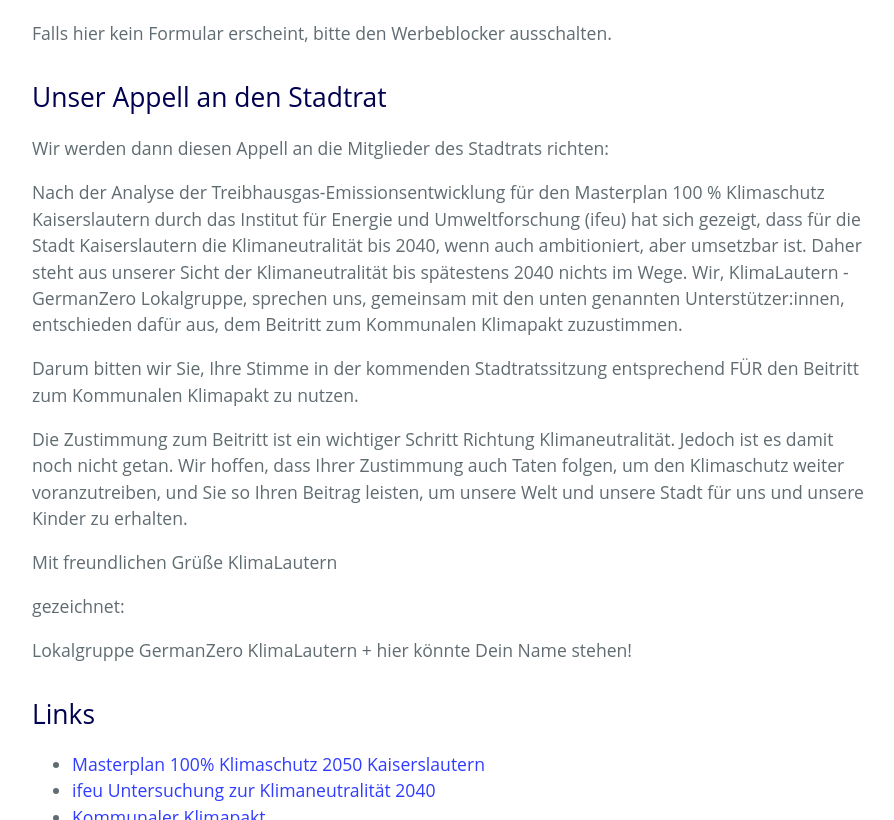
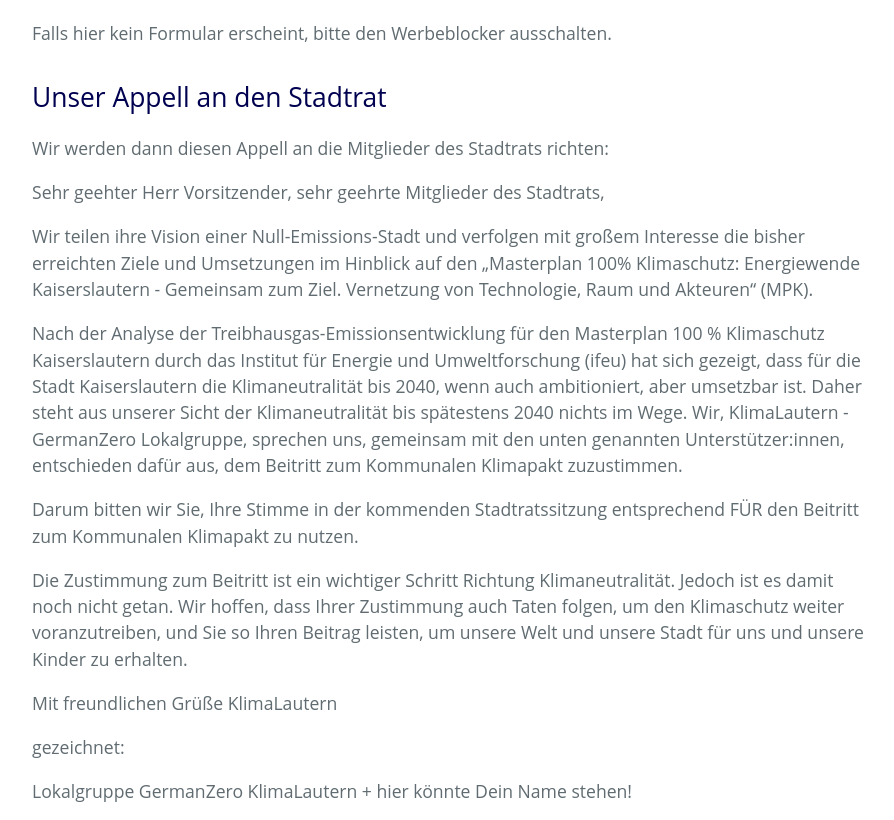
Before and after one commit to klimalautern/klimalautern.github.io, a Jekyll site: the page built from appell-klimapakt.md, in a window 1280 px wide and 900 px high, scrolled down 1135 px, cut to the strip 80-900 px from the top of the window. Shown: the whole strip, without its empty margins (192-1086 px from the left). Built offline with Jekyll 4.4.1, drawn with Linux system fonts in a browser that asks for light colours; our own code applies the rules of GitHub Pages for plain Markdown files; comment, search, counter and statistics services are not loaded.

Commit message:
Anrede im Appell ergänzt

```diff
--- a/appell-klimapakt.md
+++ b/appell-klimapakt.md
@@ -36,6 +36,14 @@
 
 Wir werden dann diesen Appell an die Mitglieder des Stadtrats richten:
 
+Sehr geehter Herr Vorsitzender, sehr geehrte Mitglieder des Stadtrats,
+
+Wir teilen ihre Vision einer Null-Emissions-Stadt und verfolgen mit
+großem Interesse die bisher erreichten Ziele und Umsetzungen im
+Hinblick auf den „Masterplan 100% Klimaschutz: Energiewende
+Kaiserslautern - Gemeinsam zum Ziel. Vernetzung von Technologie, Raum
+und Akteuren“ (MPK).
+
 Nach der Analyse der Treibhausgas-Emissionsentwicklung für den
 Masterplan 100 % Klimaschutz Kaiserslautern durch das Institut für
 Energie und Umweltforschung (ifeu) hat sich gezeigt, dass für die
```
